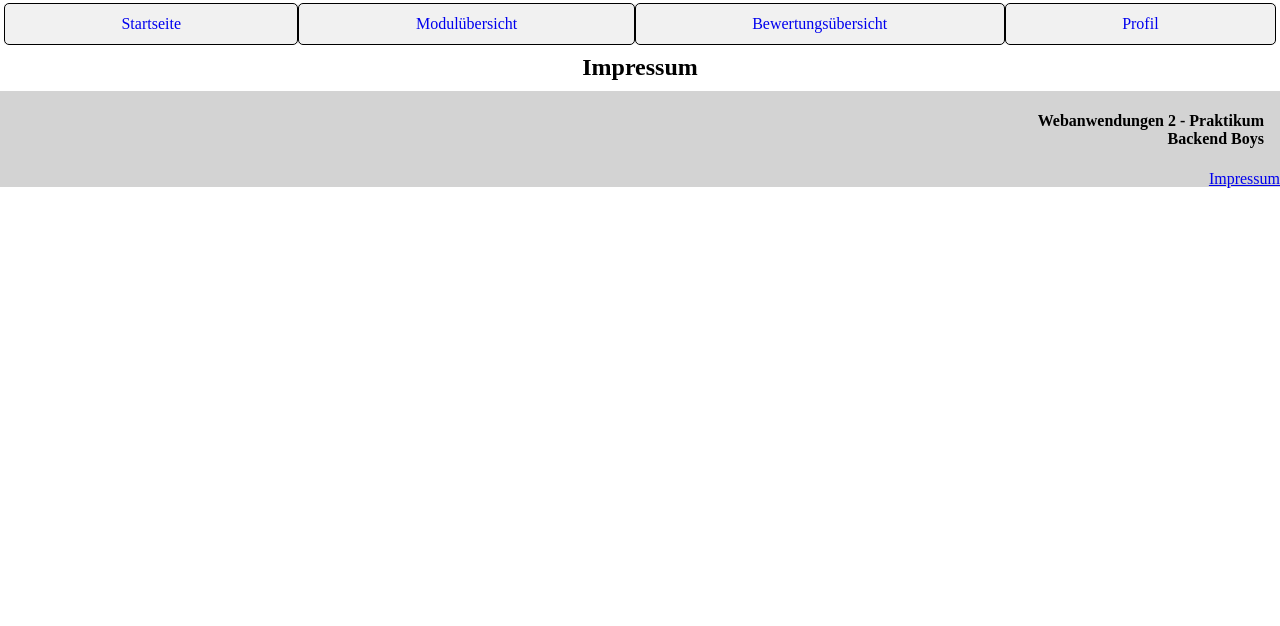
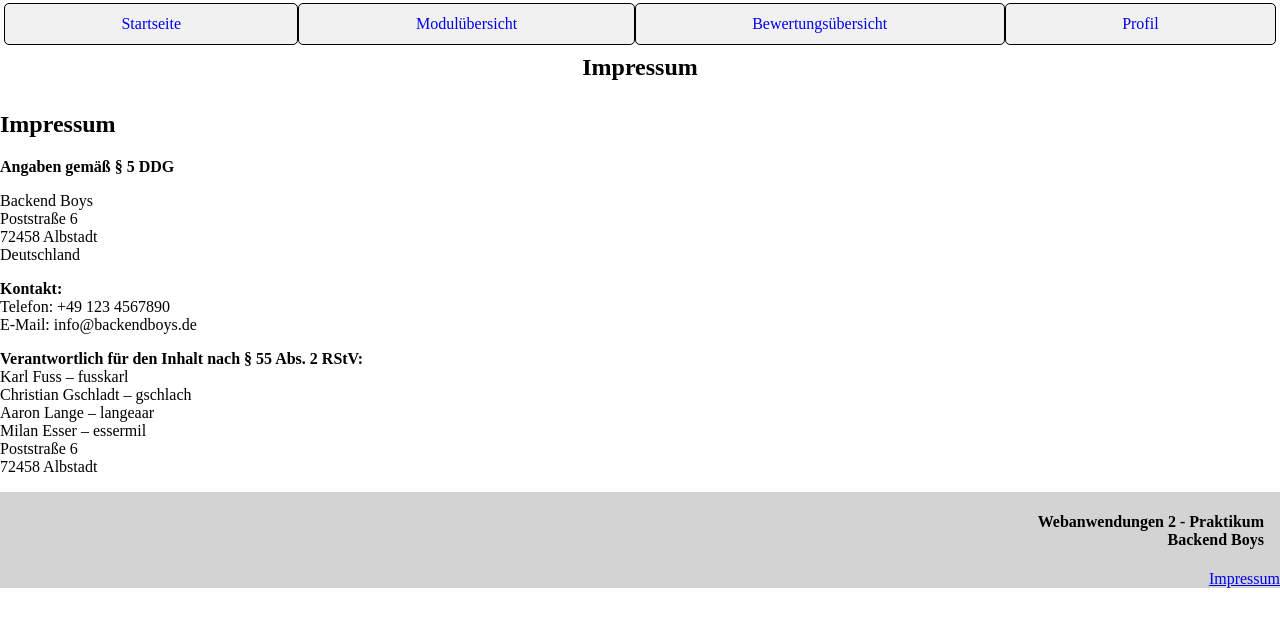
Before and after one commit to kvvvrl/uni-wow, a plain HTML site: page frontend/impressum.html in a window 1280 px wide. Drawn offline with Linux system fonts and the light colour scheme.

Commit message:
Add Content to Impressum-Page

```diff
--- a/frontend/impressum.html
+++ b/frontend/impressum.html
@@ -1,10 +1,12 @@
 <!DOCTYPE html>
 <html>
+
 <head>
   <meta charset='utf-8'>
-  <link rel="stylesheet" type='text/css'  href="style/global_style.css">
+  <link rel="stylesheet" type='text/css' href="style/global_style.css">
   <title>Uni-WOW</title>
 </head>
+
 <body>
   <nav>
     <ul>
@@ -17,9 +19,35 @@
   <section>
     <h1 class="ueberschrift">Impressum</h1>
   </section>
+  <section id="impressum">
+    <h2>Impressum</h2>
+    <p><strong>Angaben gemäß § 5 DDG</strong></p>
+    <p>
+      Backend Boys<br>
+      Poststraße 6<br>
+      72458 Albstadt<br>
+      Deutschland
+    </p>
+    <p>
+      <strong>Kontakt:</strong><br>
+      Telefon: +49 123 4567890<br>
+      E-Mail: info@backendboys.de
+    </p>
+    <p>
+      <strong>Verantwortlich für den Inhalt nach § 55 Abs. 2 RStV:</strong><br>
+      Karl Fuss – fusskarl<br>
+      Christian Gschladt – gschlach<br>
+      Aaron Lange – langeaar<br>
+      Milan Esser – essermil<br>
+      Poststraße 6<br>
+      72458 Albstadt
+    </p>
+  </section>
+
   <footer>
     <h4>Webanwendungen 2 - Praktikum<br>Backend Boys</h4>
     <a href="impressum.html">Impressum</a>
   </footer>
 </body>
+
 </html>
```
